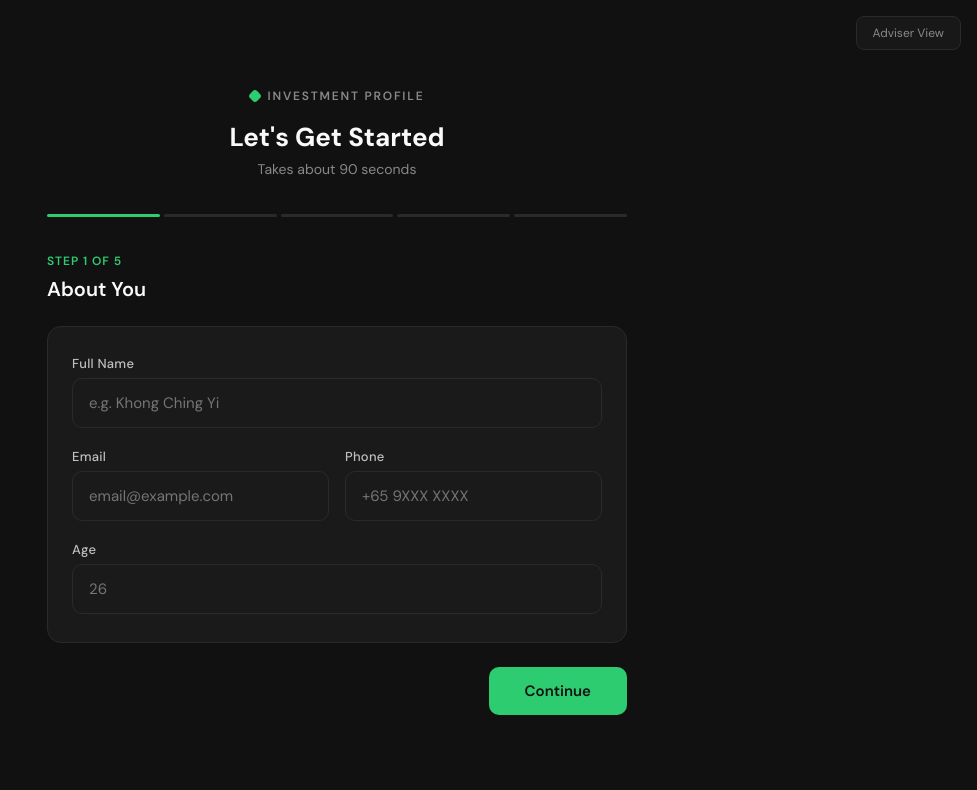
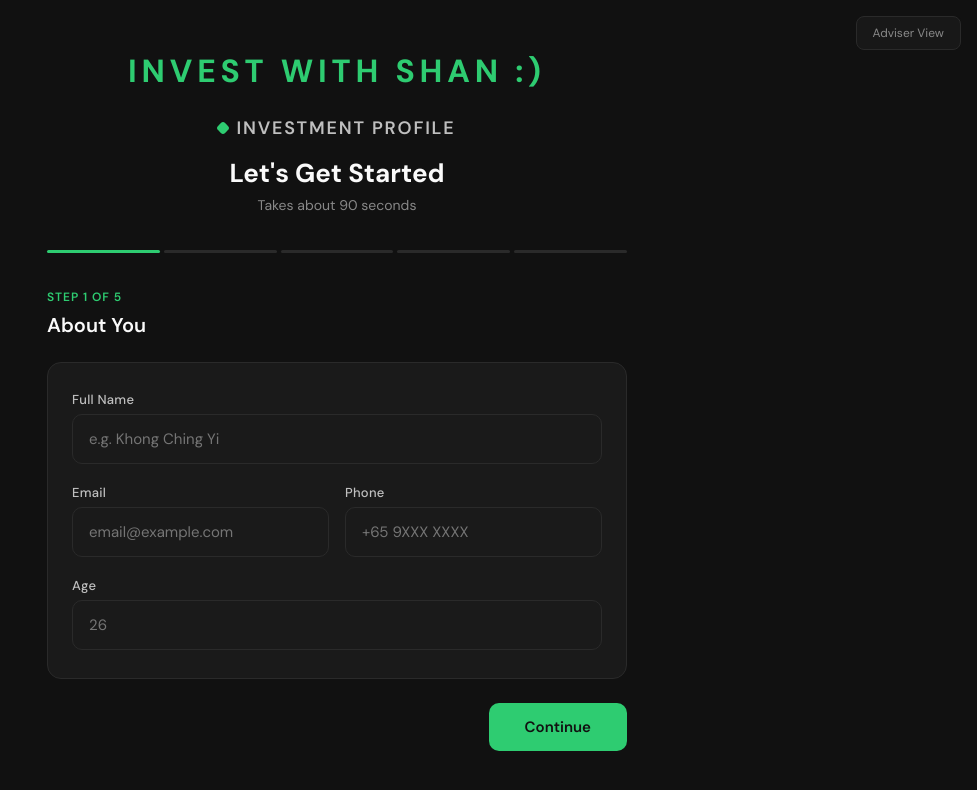
Before and after one commit to TanChengShan00/Investment-intake, a website: page index.html in a window 1280 px wide. Shown: the whole page, without its empty margins (303-1280 px from the left). Drawn offline with Linux system fonts and the light colour scheme.

Commit message:
Update index.html

```diff
--- a/index.html
+++ b/index.html
@@ -195,9 +195,10 @@ function renderClient() {
     <div style="min-height:100vh;display:flex;align-items:center;justify-content:center;padding:20px">
       <div style="width:100%;max-width:580px" class="fade-up">
         <div style="text-align:center;margin-bottom:36px">
+          <h2 style="font-size:32px;font-weight:800;letter-spacing:0.15em;color:var(--emerald);margin-bottom:24px">INVEST WITH SHAN :)</h2>
           <div style="display:inline-flex;align-items:center;gap:8px;margin-bottom:16px">
             <div style="width:10px;height:10px;background:var(--emerald);border-radius:3px;transform:rotate(45deg)"></div>
-            <span style="color:var(--text-muted);font-size:12px;letter-spacing:0.15em;text-transform:uppercase;font-weight:600">Investment Profile</span>
+            <span style="color:var(--text-light);font-size:18px;letter-spacing:0.1em;text-transform:uppercase;font-weight:600">Investment Profile</span>
           </div>
           <h1 style="font-size:26px;font-weight:700;margin-bottom:6px">Let's Get Started</h1>
           <p style="color:var(--text-muted);font-size:14px">Takes about 90 seconds</p>
```
